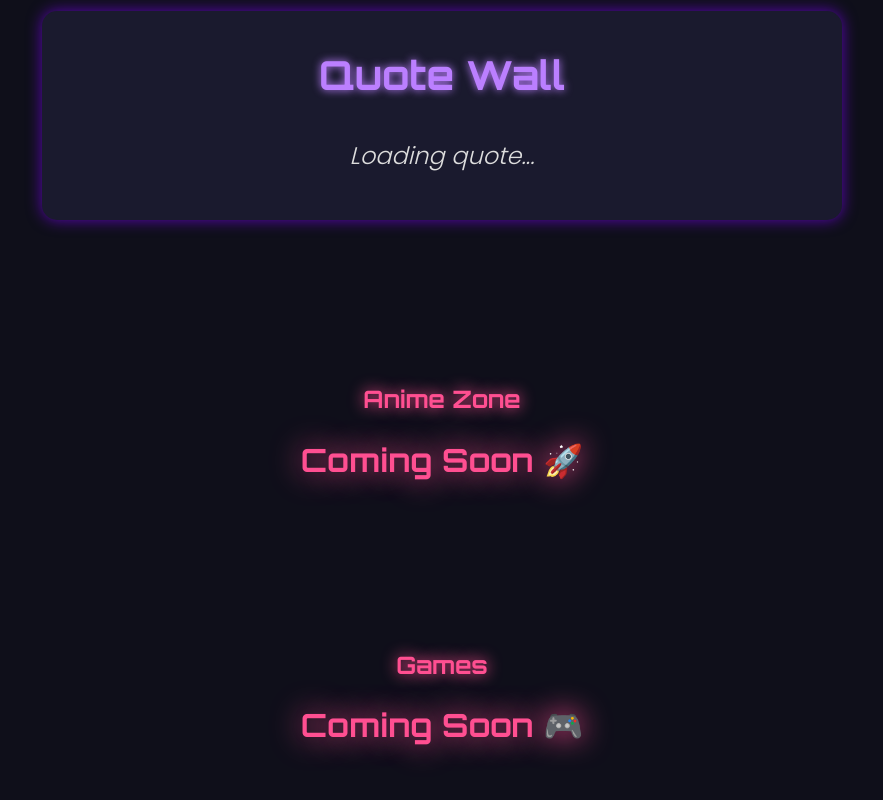
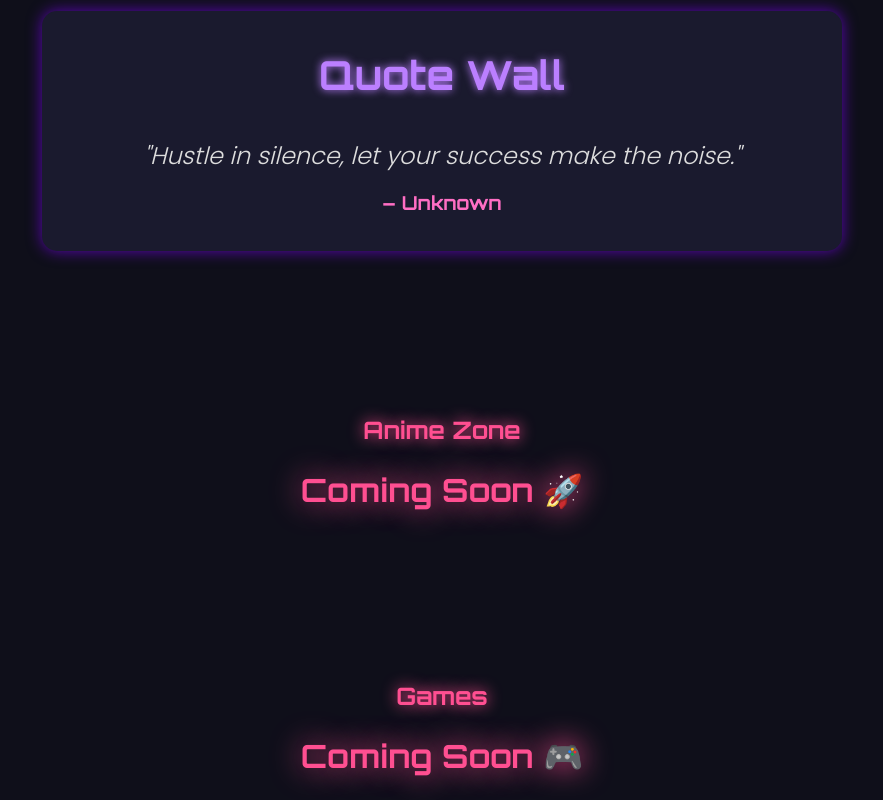
Before and after one commit to Animezeroth/ANIME_ZEROTH_WEB, a plain HTML site: page index.html in a window 1280 px wide. Shown: the part 840-1640 px from the top of the page, without its empty margins (198-1081 px from the left). Drawn offline with Linux system fonts and the light colour scheme.

Commit message:
Update index.html

```diff
--- a/index.html
+++ b/index.html
@@ -307,4 +307,43 @@
       <h2>Contact Me</h2>
       <p>Find me on social media or send a message:</p>
       <div class="contact-links">
-        <a href="https://www.youtube.com/@Floricff" target="_blank" class="btn">
+        <a href="https://www.youtube.com/@Floricff" target="_blank" class="btn">YouTube Channel</a>
+      </div>
+    </section>
+  </main>
+
+  <footer>
+    &copy; 2025 Anime Zeroth. All rights reserved.
+  </footer>
+
+  <script>
+    const quotes = [
+      { text: "Believe in yourself and all that you are.", author: "Christian D. Larson" },
+      { text: "Push yourself, because no one else is going to do it for you.", author: "Unknown" },
+      { text: "Discipline beats motivation.", author: "Anime Zeroth" },
+      { text: "Your time is limited, so don’t waste it living someone else’s life.", author: "Steve Jobs" },
+      { text: "Anime teaches us — even in fiction, resilience is real.", author: "Anime Zeroth" },
+      { text: "A person grows with challenges, not comfort.", author: "Anime Zeroth" },
+      { text: "Dream big. Start small. Act now.", author: "Robin Sharma" },
+      { text: "Quiet minds create loud legacies.", author: "Unknown" },
+      { text: "Hard times create strong people.", author: "Anime Zeroth" },
+      { text: "Hustle in silence, let your success make the noise.", author: "Unknown" }
+    ];
+
+    function getDayOfYear() {
+      const now = new Date();
+      const start = new Date(now.getFullYear(), 0, 0);
+      const diff = now - start + ((start.getTimezoneOffset() - now.getTimezoneOffset()) * 60 * 1000);
+      return Math.floor(diff / (1000 * 60 * 60 * 24));
+    }
+
+    const dayIndex = getDayOfYear() % quotes.length;
+    const quoteToday = quotes[dayIndex];
+
+    document.addEventListener("DOMContentLoaded", () => {
+      document.getElementById("quoteText").innerText = `"${quoteToday.text}"`;
+      document.getElementById("quoteAuthor").innerText = `– ${quoteToday.author}`;
+    });
+  </script>
+</body>
+</html>
```
